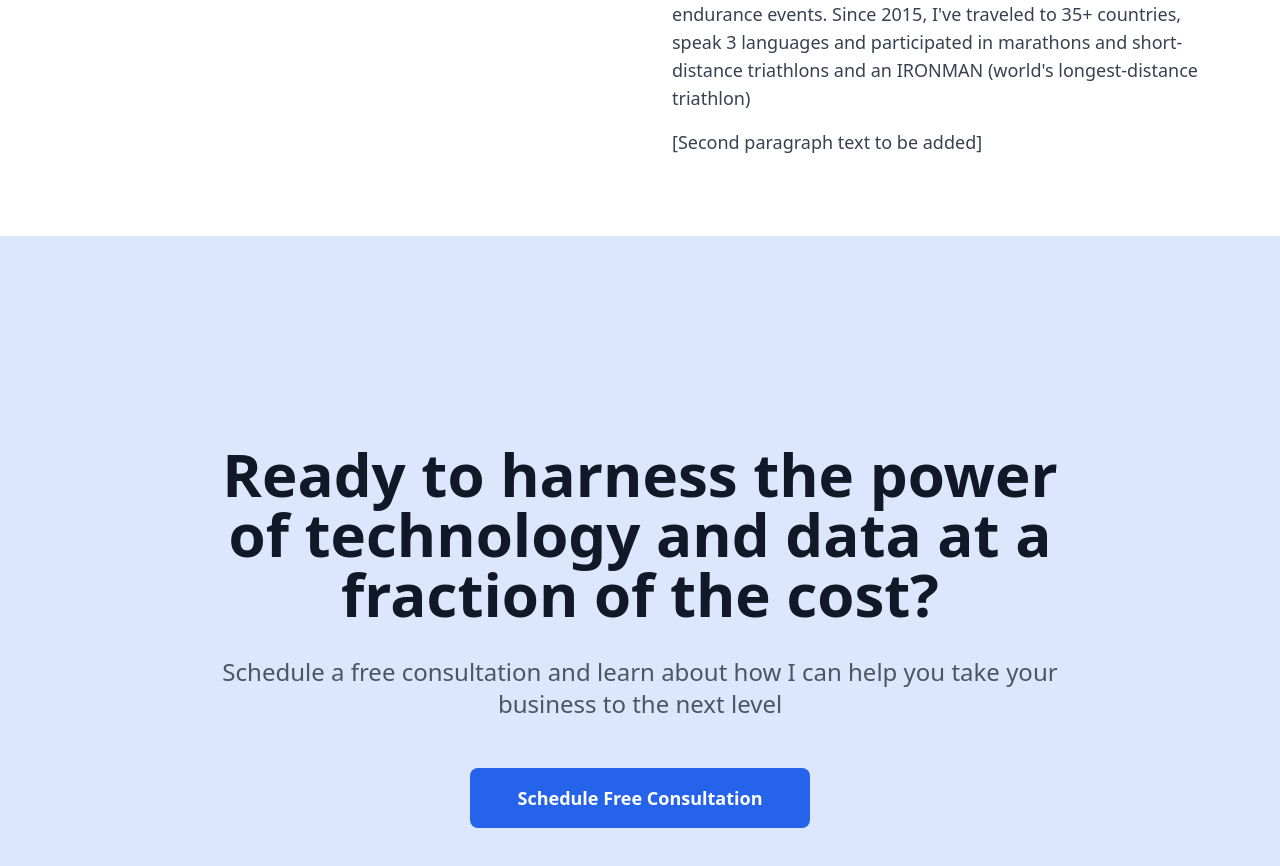
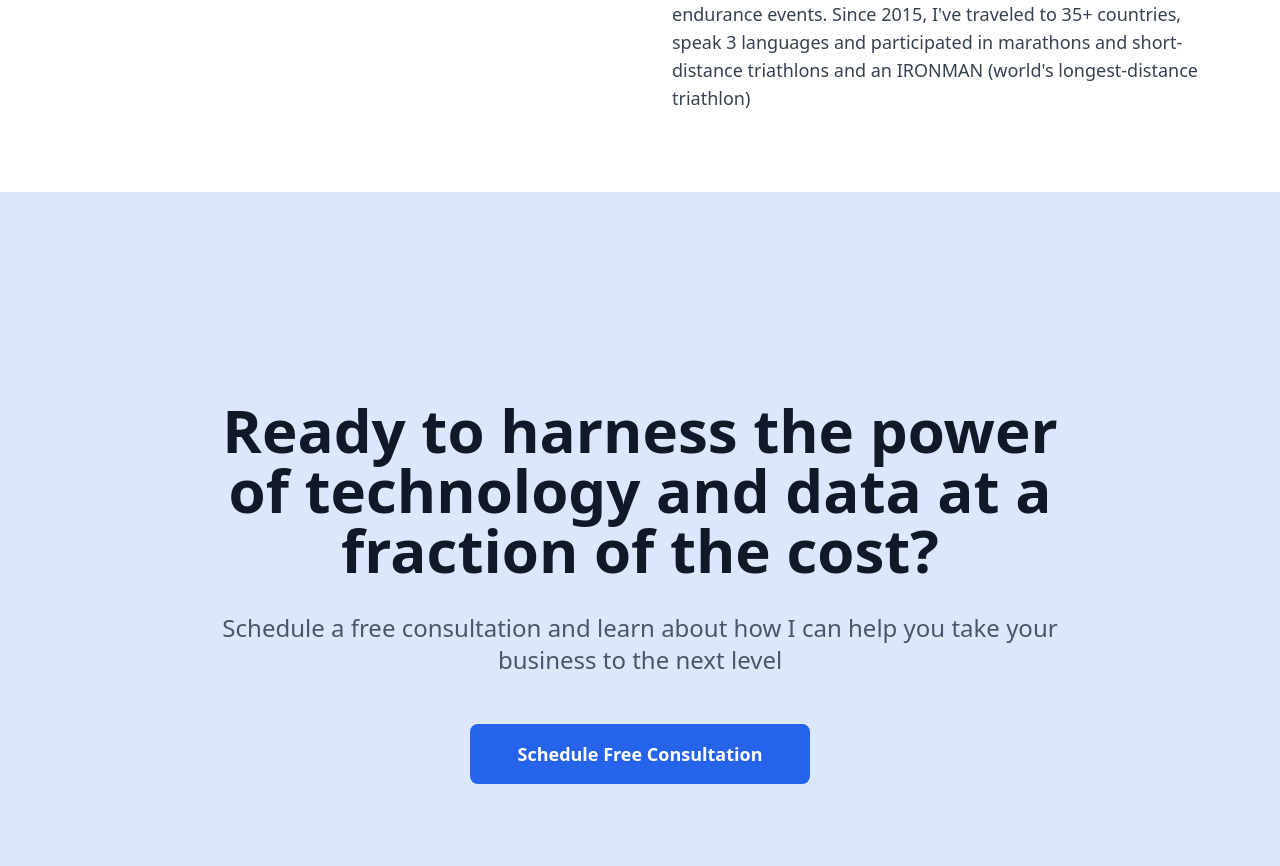
Before and after one commit to syankanaik/biz-tech-boost-us, a React (Vite) app: page / in a window 1280 px wide. Shown: the part 3500-4366 px from the top of the page. Built offline with nearby package versions, Linux system fonts and the light colour scheme.

Commit message:
Remove unnecessary text
Remove the second paragraph text from the About Me section.

```diff
--- a/src/components/AboutSection.tsx
+++ b/src/components/AboutSection.tsx
@@ -49,7 +49,6 @@ const AboutSection = () => {
 
               <div className="space-y-4">
                 <p>Outside of tech transformation, I love to travel and participate in endurance events. Since 2015, I've traveled to 35+ countries, speak 3 languages and participated in marathons and short-distance triathlons and an IRONMAN (world's longest-distance triathlon)</p>
-                <p>[Second paragraph text to be added]</p>
               </div>
             </div>
           </div>
```
